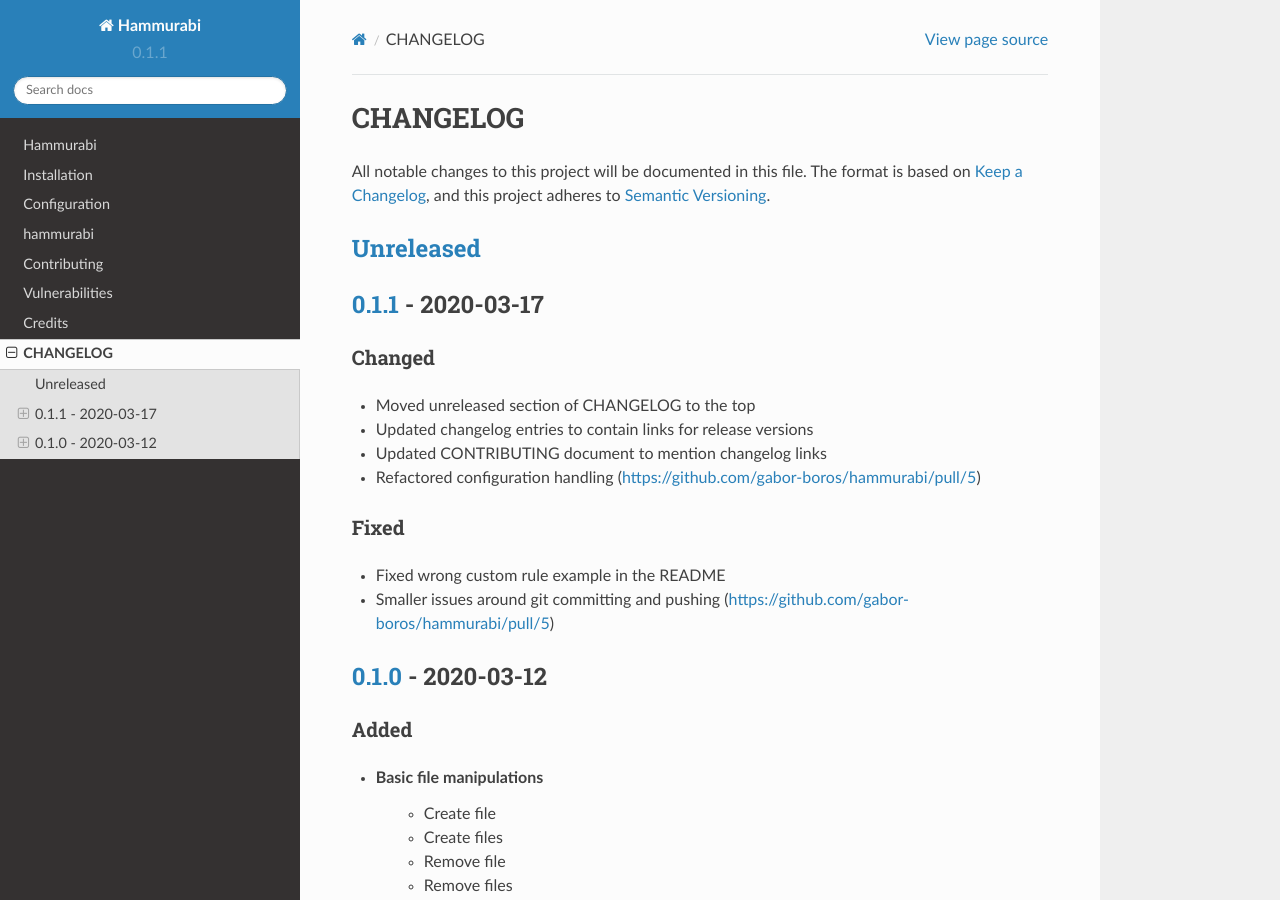
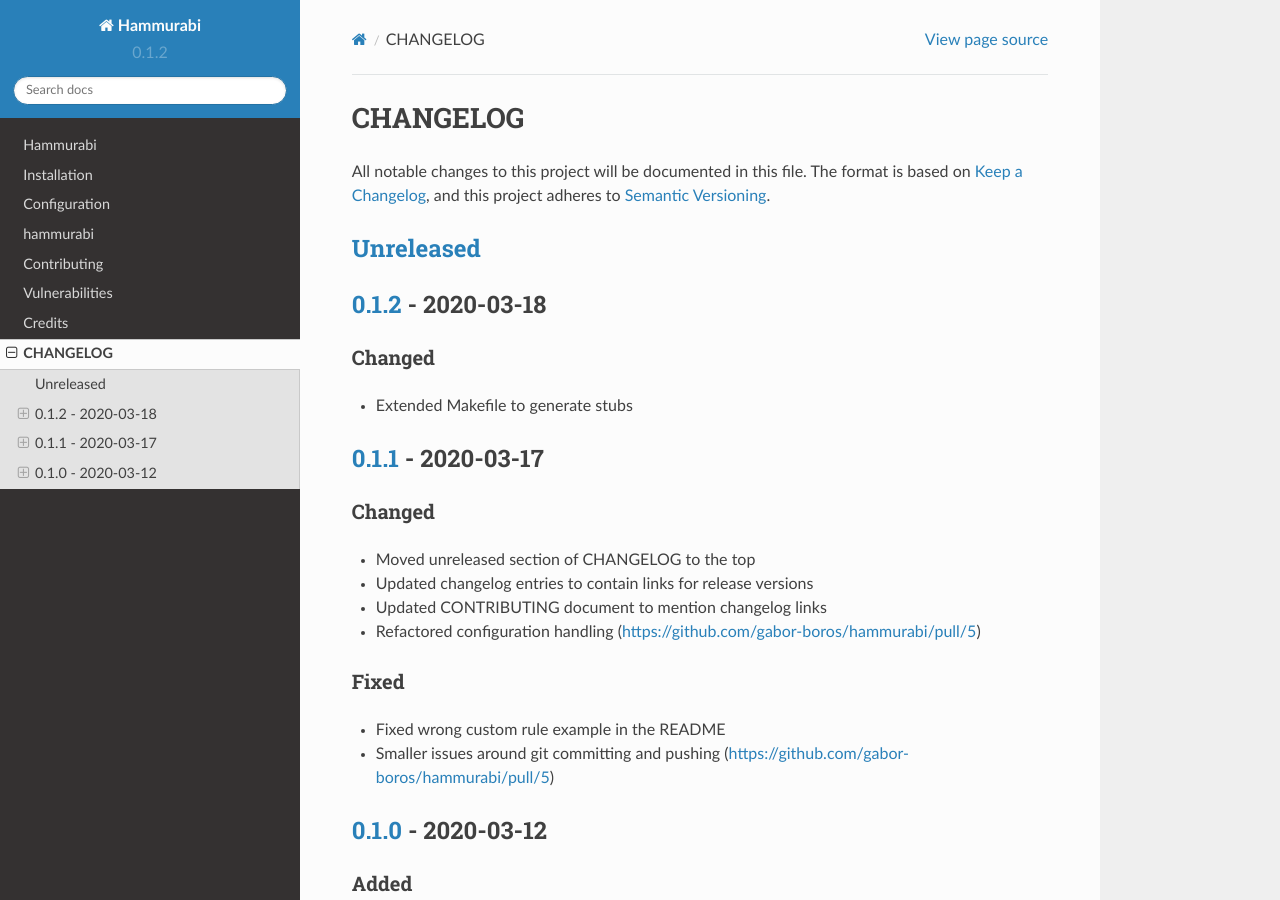
Before and after one commit to gabor-boros/hammurabi, a Sphinx documentation site: the page built from docs/history.rst, in a window 1280 px wide and 900 px high. Built offline with Sphinx 7.4.7 and the Read the Docs theme 2.0.0, drawn with Linux system fonts in a browser that asks for light colours.

Commit message:
Add stub files including private functions and bump version number for the next release

```diff
--- a/CHANGELOG.rst
+++ b/CHANGELOG.rst
@@ -10,6 +10,14 @@
 
 Unreleased_
 --------------------
+
+0.1.2_ - 2020-03-18
+--------------------
+
+Changed
+~~~~~~~
+
+* Extended Makefile to generate stubs
 
 0.1.1_ - 2020-03-17
 --------------------
@@ -72,9 +80,10 @@
 
 .. Hyperlinks for releases
 
-.. _Unreleased: https://github.com/gabor-boros/hammurabi/compare/v0.1.1...master
+.. _Unreleased: https://github.com/gabor-boros/hammurabi/compare/v0.1.2...master
 .. _0.1.0: https://github.com/gabor-boros/hammurabi/releases/tag/v0.1.0
 .. _0.1.1: https://github.com/gabor-boros/hammurabi/releases/tag/v0.1.1
+.. _0.1.2: https://github.com/gabor-boros/hammurabi/releases/tag/v0.1.2
 
 .. EXAMPLE CHANGELOG ENTRY
 
--- a/docs/conf.py
+++ b/docs/conf.py
@@ -64,9 +64,9 @@
 # the built documents.
 #
 # The short X.Y version.
-version = "0.1.1"
+version = "0.1.2"
 # The full version, including alpha/beta/rc tags.
-release = "0.1.1"
+release = "0.1.2"
 
 # The language for content autogenerated by Sphinx. Refer to documentation
 # for a list of supported languages.
--- a/hammurabi/__init__.py
+++ b/hammurabi/__init__.py
@@ -28,4 +28,4 @@
 from hammurabi.rules.operations import Copied, Moved, Renamed
 from hammurabi.rules.text import LineExists, LineNotExists, LineReplaced
 
-__version__ = "0.1.1"
+__version__ = "0.1.2"
--- a/pyproject.toml
+++ b/pyproject.toml
@@ -1,6 +1,6 @@
 [tool.poetry]
 name = "hammurabi"
-version = "0.1.1"
+version = "0.1.2"
 license = "Apache-2.0"
 description = "Hammurabi is an extensible CLI tool responsible for enforcing user-defined rules on a git repository."
 documentation = "https://readthedocs.org/projects/hammurabi/badge/"
```
Also changed, not shown: 9 other files.
